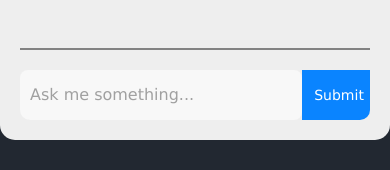
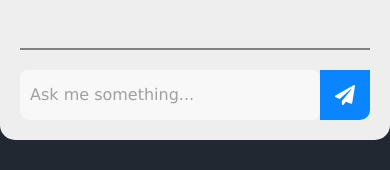
Before and after one commit to kevn-m/f1-gpt, a Next.js app: page / in a window 390 px wide. Shown: the part 640-810 px from the top of the page. Built offline with nearby package versions, Linux system fonts and the light colour scheme.

Commit message:
Add faicons

```diff
--- a/app/global.css
+++ b/app/global.css
@@ -88,33 +88,39 @@ input.question-box:focus::placeholder {
   opacity: 0.5;
 }
 
-input[type="submit"] {
-  min-width: 80px;
-  width: auto;
-  padding: 10px 15px;
+button[type="submit"] {
+  width: 15%;
+  padding: 10px;
   font-size: 16px;
   border: none;
   color: #fff;
   background-color: #0a84ff;
   cursor: pointer;
   transition: all 0.2s ease-in-out;
+  display: flex;
+  align-items: center;
+  justify-content: center;
 }
 
 @media (max-width: 480px) {
-  input[type="submit"] {
-    min-width: 60px;
-    padding: 8px 12px;
+  button[type="submit"] {
+    padding: 8px;
     font-size: 14px;
   }
 }
 
-input[type="submit"]:hover {
+button[type="submit"]:hover {
   background-color: #007aff;
   transform: scale(1.05);
 }
 
-input[type="submit"]:active {
+button[type="submit"]:active {
   transform: scale(0.98);
+}
+
+button[type="submit"] svg {
+  width: 20px;
+  height: 20px;
 }
 
 input:focus {
--- a/app/page.tsx
+++ b/app/page.tsx
@@ -9,6 +9,7 @@ import { Message } from "ai"
 import Bubble from "./components/Bubble"
 import PromptSuggestionsRow from "./components/PromptSuggestionsRow"
 import LoadingBubble from "./components/LoadingBubble"
+import { FaPaperPlane } from "react-icons/fa"
 
 const Home = () => {
   const {
@@ -56,8 +57,10 @@ const Home = () => {
           onChange={handleInputChange}
           value={input}
           placeholder="Ask me something..."
-        ></input>
-        <input type="submit"></input>
+        />
+        <button type="submit" aria-label="Send message">
+          <FaPaperPlane />
+        </button>
       </form>
     </main>
   )
--- a/package.json
+++ b/package.json
@@ -24,6 +24,7 @@
     "puppeteer": "^24.4.0",
     "react": "^19.0.0",
     "react-dom": "^19.0.0",
+    "react-icons": "^5.5.0",
     "react-markdown": "^10.1.0",
     "remark-gfm": "^4.0.1",
     "ts-node": "^10.9.2"
```
Also changed, not shown: 1 other file (tests, documents, lock files or other folders).
